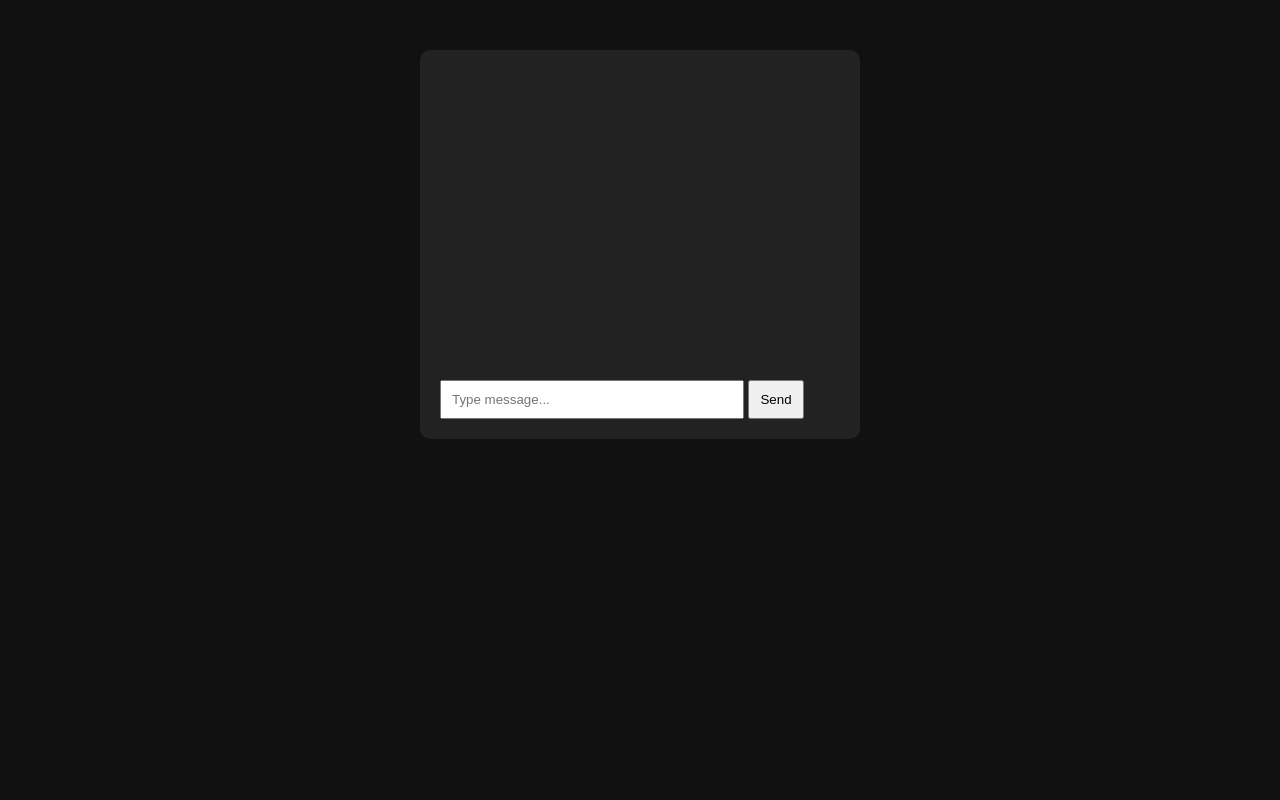
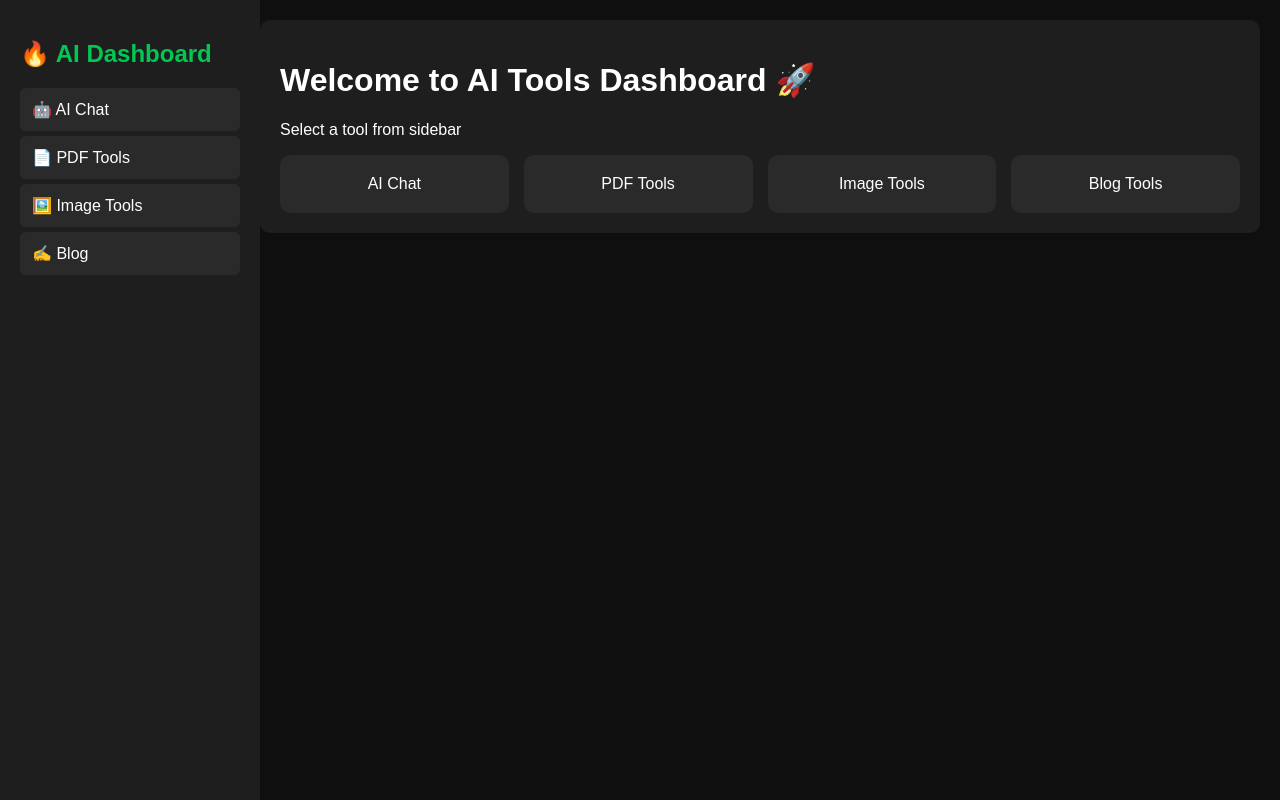
Before and after one commit to malviya2025d-cmyk/ai-chatbot, a website: page index.html in a window 1280 px wide. Drawn offline with Linux system fonts and the light colour scheme.

Commit message:
Update index.html

```diff
--- a/index.html
+++ b/index.html
@@ -1,18 +1,185 @@
 <!DOCTYPE html>
 <html>
 <head>
-  <title>AI Chatbot</title>
-  <link rel="stylesheet" href="style.css">
+  <title>AI Tools Dashboard</title>
+
+  <style>
+    body {
+      margin: 0;
+      font-family: Arial;
+      background: #0f0f0f;
+      color: white;
+      display: flex;
+    }
+
+    /* Sidebar */
+    .sidebar {
+      width: 220px;
+      background: #1e1e1e;
+      height: 100vh;
+      padding: 20px;
+      position: fixed;
+    }
+
+    .sidebar h2 {
+      color: #00c853;
+    }
+
+    .menu a {
+      display: block;
+      color: white;
+      padding: 12px;
+      text-decoration: none;
+      margin: 5px 0;
+      background: #2a2a2a;
+      border-radius: 6px;
+    }
+
+    .menu a:hover {
+      background: #00c853;
+    }
+
+    /* Main */
+    .main {
+      margin-left: 240px;
+      padding: 20px;
+      width: 100%;
+    }
+
+    .card {
+      background: #1e1e1e;
+      padding: 20px;
+      border-radius: 10px;
+      margin-bottom: 20px;
+    }
+
+    .grid {
+      display: grid;
+      grid-template-columns: repeat(auto-fit, minmax(200px, 1fr));
+      gap: 15px;
+    }
+
+    .tool {
+      background: #2a2a2a;
+      padding: 20px;
+      border-radius: 10px;
+      text-align: center;
+      cursor: pointer;
+      transition: 0.3s;
+    }
+
+    .tool:hover {
+      background: #00c853;
+      color: black;
+    }
+
+    /* Chat Box */
+    #chat-box {
+      display: none;
+      background: #222;
+      padding: 10px;
+      border-radius: 10px;
+    }
+
+    input, button {
+      padding: 10px;
+      margin-top: 10px;
+      width: 100%;
+    }
+
+    button {
+      background: #00c853;
+      border: none;
+      cursor: pointer;
+    }
+  </style>
 </head>
+
 <body>
 
-  <div class="chat-box">
-    <div id="chat"></div>
+<!-- SIDEBAR -->
+<div class="sidebar">
+  <h2>🔥 AI Dashboard</h2>
 
-    <input id="input" placeholder="Type message..." />
+  <div class="menu">
+    <a href="#" onclick="show('chat')">🤖 AI Chat</a>
+    <a href="#" onclick="show('pdf')">📄 PDF Tools</a>
+    <a href="#" onclick="show('img')">🖼️ Image Tools</a>
+    <a href="#" onclick="show('blog')">✍️ Blog</a>
+  </div>
+</div>
+
+<!-- MAIN -->
+<div class="main">
+
+  <!-- HOME -->
+  <div id="home" class="card">
+    <h1>Welcome to AI Tools Dashboard 🚀</h1>
+    <p>Select a tool from sidebar</p>
+
+    <div class="grid">
+      <div class="tool" onclick="show('chat')">AI Chat</div>
+      <div class="tool" onclick="show('pdf')">PDF Tools</div>
+      <div class="tool" onclick="show('img')">Image Tools</div>
+      <div class="tool" onclick="show('blog')">Blog Tools</div>
+    </div>
+  </div>
+
+  <!-- CHAT -->
+  <div id="chat" class="card" style="display:none;">
+    <h2>🤖 AI Chat</h2>
+
+    <div id="chat-box"></div>
+
+    <input id="input" placeholder="Ask something..." />
     <button onclick="sendMessage()">Send</button>
   </div>
 
-  <script src="script.js"></script>
+  <!-- PDF -->
+  <div id="pdf" class="card" style="display:none;">
+    <h2>📄 PDF Tools</h2>
+    <p>Coming soon: PDF merge, split, compress</p>
+  </div>
+
+  <!-- IMAGE -->
+  <div id="img" class="card" style="display:none;">
+    <h2>🖼️ Image Tools</h2>
+    <p>Coming soon: background remover, resize</p>
+  </div>
+
+  <!-- BLOG -->
+  <div id="blog" class="card" style="display:none;">
+    <h2>✍️ Blog Tools</h2>
+    <p>Coming soon: AI blog generator</p>
+  </div>
+
+</div>
+
+<script>
+function show(id) {
+  document.querySelectorAll(".card").forEach(c => c.style.display = "none");
+  document.getElementById(id).style.display = "block";
+}
+
+/* CHAT */
+async function sendMessage() {
+  const input = document.getElementById("input").value;
+  const box = document.getElementById("chat-box");
+
+  box.innerHTML += `<p><b>You:</b> ${input}</p>`;
+
+  const res = await fetch("/api/ai", {
+    method: "POST",
+    headers: {"Content-Type": "application/json"},
+    body: JSON.stringify({ prompt: input })
+  });
+
+  const data = await res.json();
+
+  box.innerHTML += `<p><b>Bot:</b> ${data.reply || data.error}</p>`;
+  document.getElementById("input").value = "";
+}
+</script>
+
 </body>
 </html>
```
